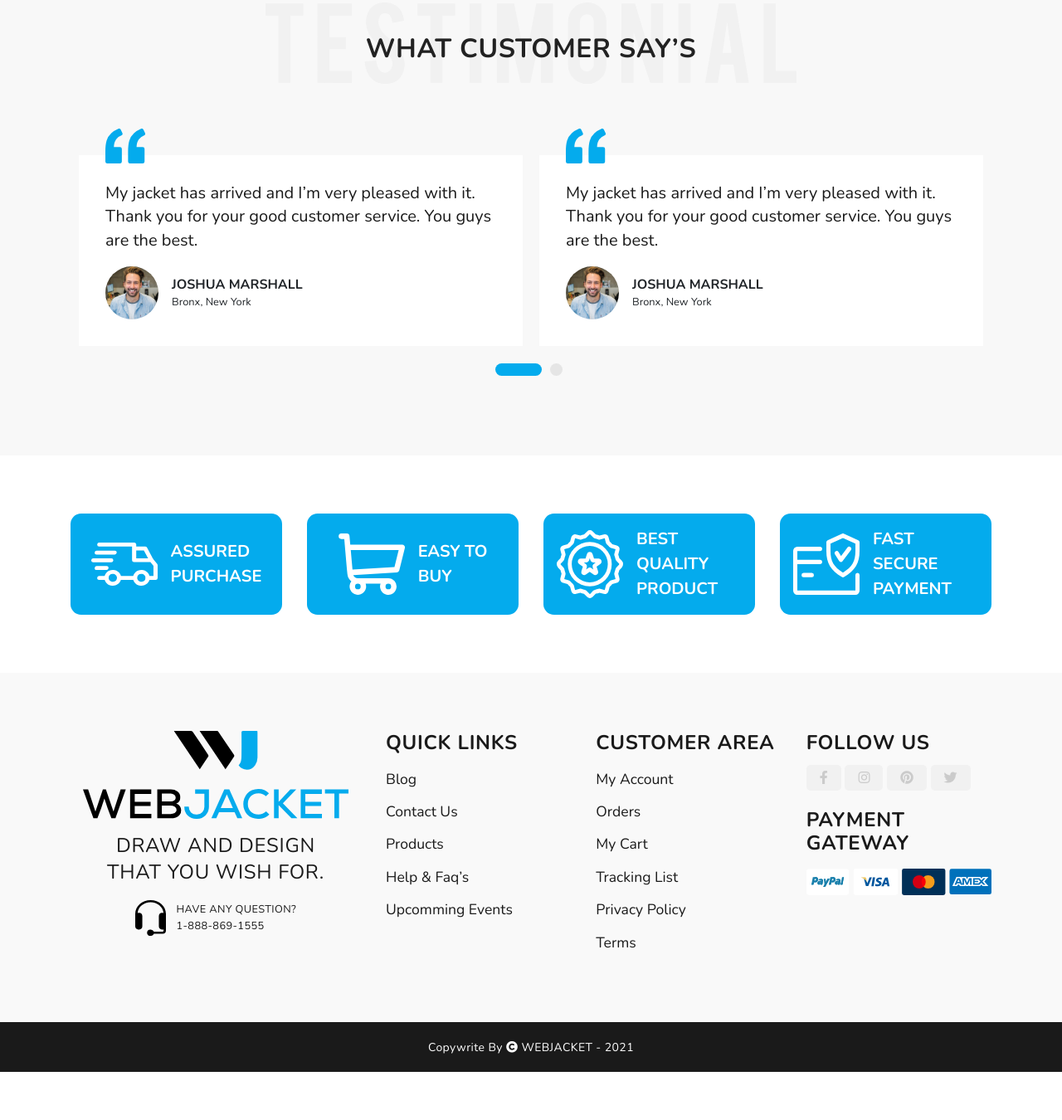
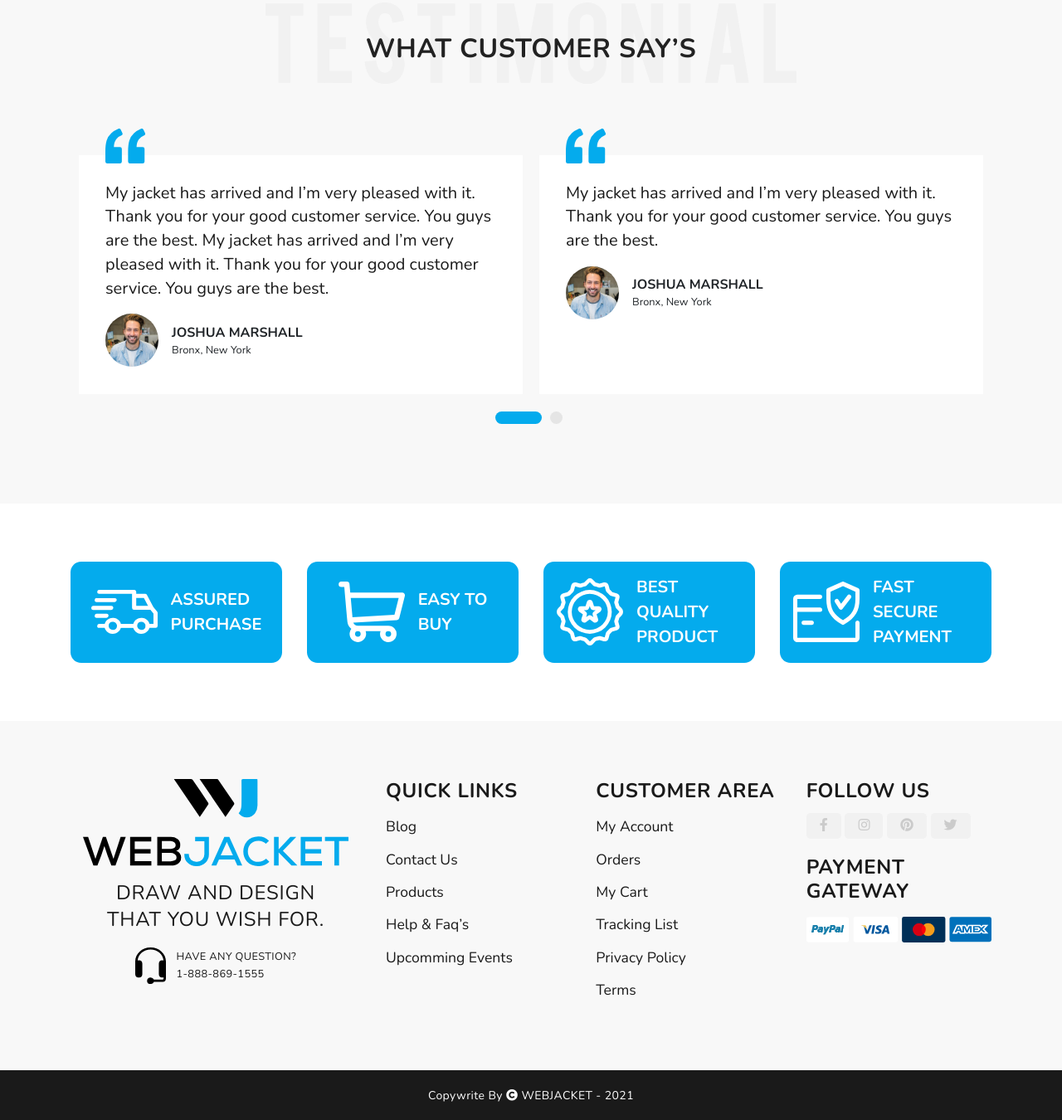
Before and after one commit to faijul144/webjack101, a plain HTML site: page index.html in a window 1280 px wide. Shown: the part 4544-5894 px from the top of the page at 83% size. Before the commit the page ends 5836 px from the top, so only its background shows below. Drawn offline with nearby package versions, Linux system fonts and the light colour scheme.

Commit message:
All elements added v3

```diff
--- a/assets/style/style.css
+++ b/assets/style/style.css
@@ -623,12 +623,14 @@ header .main-menu .icon-nav .cart_qty_cls {
 
 .testimonial-box {
   padding: 3rem 0 1rem;
+  height: 100%;
 }
 
 .testimonial-box .testmonial-card {
   background-color: var(--primary-white);
   padding: 2rem;
   position: relative;
+  height: 100%;
 }
 
 .testimonial-box .testmonial-card .quotes {
--- a/index.html
+++ b/index.html
@@ -1689,6 +1689,8 @@
                         <div class="testimonial">
                             <p>My jacket has arrived and I’m very pleased with it.
                                 Thank you for your good customer service.
+                                You guys are the best. My jacket has arrived and I’m very pleased with it.
+                                Thank you for your good customer service.
                                 You guys are the best.</p>
                         </div>
                         <div class="meta">
@@ -1809,7 +1811,7 @@
     <!-- info end -->
     <!-- footer -->
     <footer class="footer-light">
-        <section class="section-b-space light-layout">
+        <section class="section-b-space bg-grey">
             <div class="container">
                 <div class="row footer-theme partition-f">
                     <div class="col-lg-4 col-md-6">
@@ -1998,6 +2000,18 @@
 
     <script src="./assets/js/script.js"></script>
 
+    <script>
+        let cardHeight = [];
+        $('.testimonial-slider .slick-slide>div').each(function () {
+            cardHeight.push($(this).height())
+        })
+        let maxHeight = Math.max.apply(Math, cardHeight);
+        $('.testimonial-slider .slick-slide>div').each(function () {
+            $(this).css("height", maxHeight + "px")
+        })
+
+    </script>
+
 
 </body>
 
```
